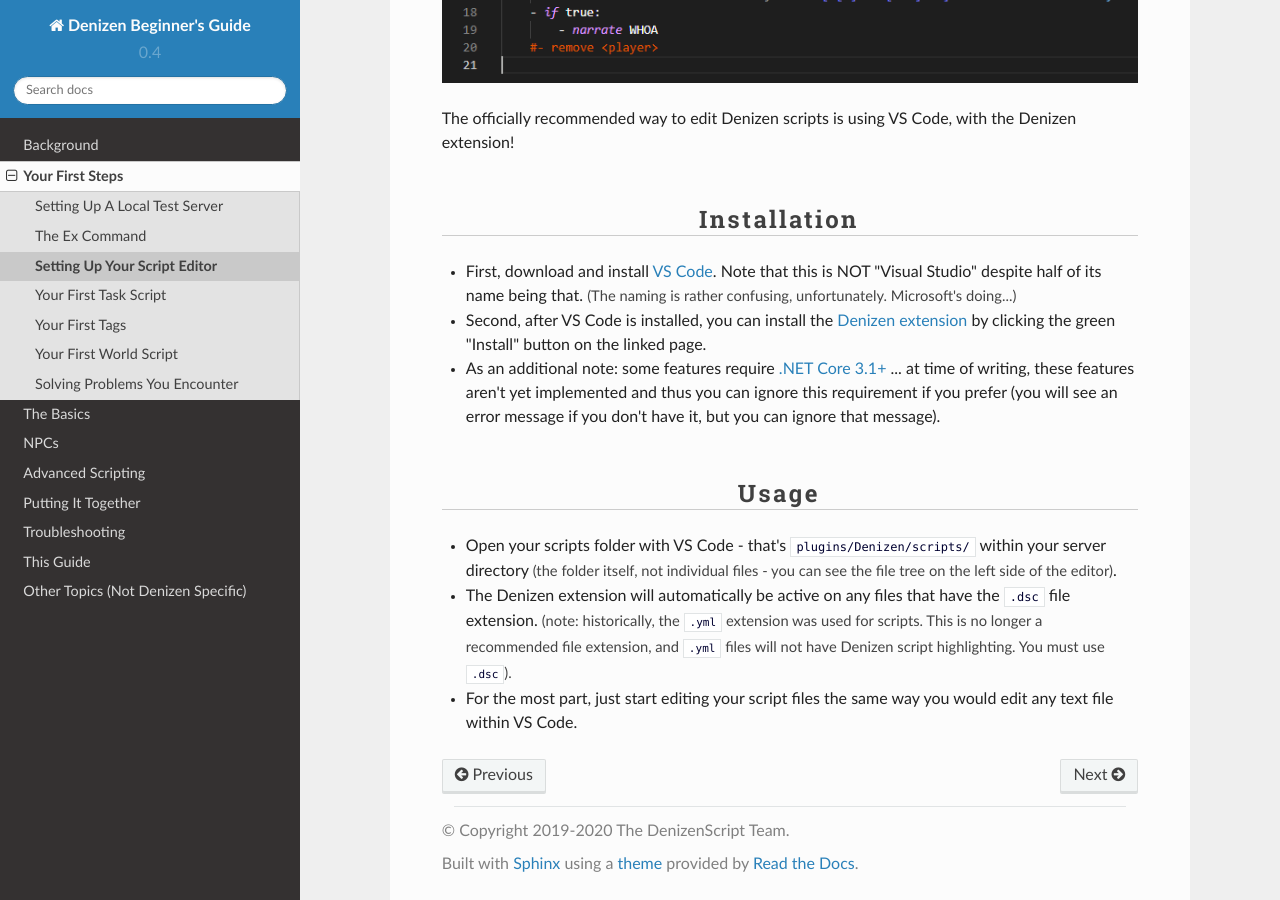
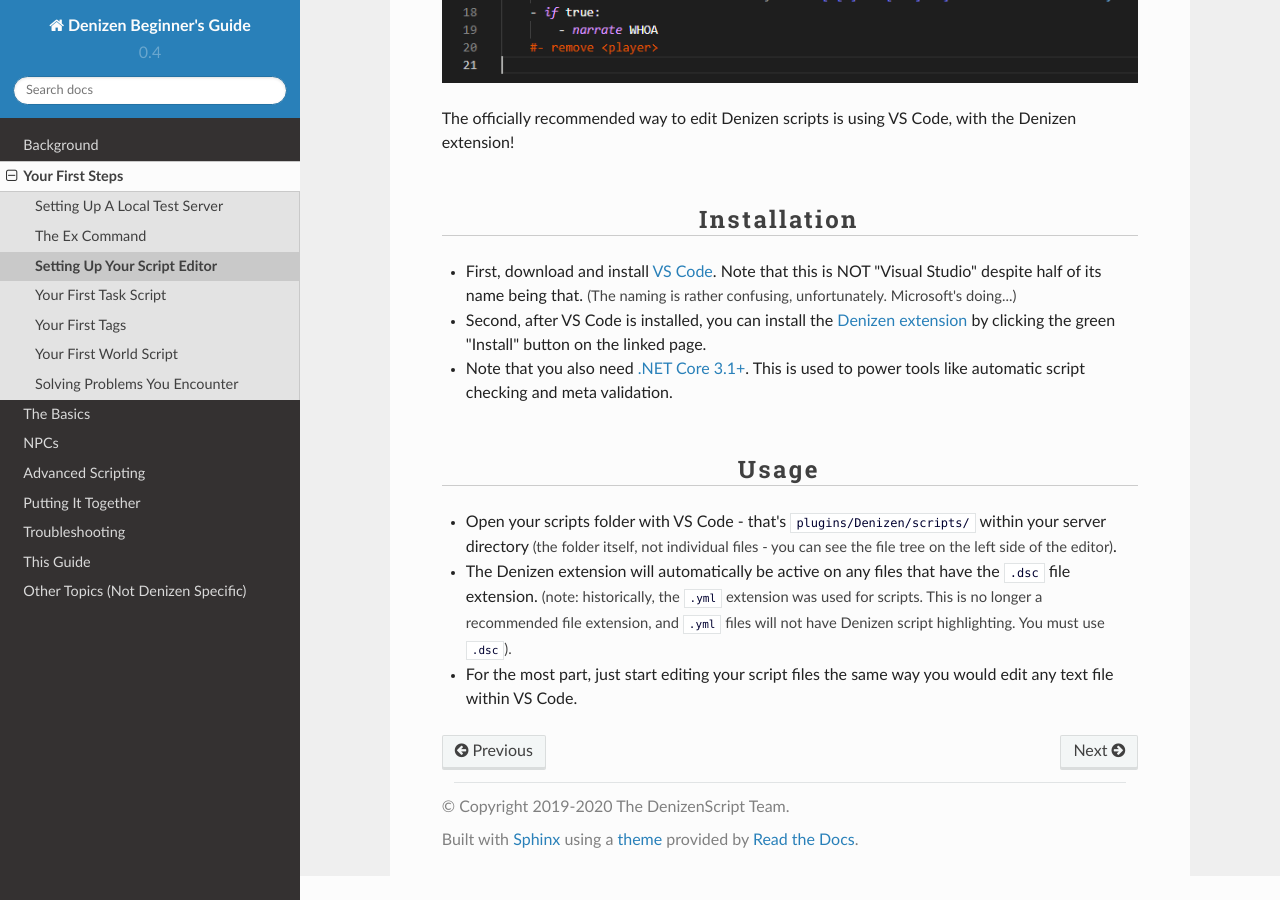
Before and after one commit to DenizenScript/Denizen-Beginners-Guide, a Sphinx documentation site: the page built from source/guides/first-steps/script-editor.md, in a window 1280 px wide and 900 px high, scrolled down 732 px. Built offline with Sphinx 7.4.7 and the Read the Docs theme 2.0.0, drawn with Linux system fonts in a browser that asks for light colours.

Commit message:
note that NetCore is required now

```diff
--- a/source/guides/first-steps/script-editor.md
+++ b/source/guides/first-steps/script-editor.md
@@ -16,7 +16,7 @@ The officially recommended way to edit Denizen scripts is using VS Code, with th
 
 - First, download and install [VS Code](https://code.visualstudio.com/). Note that this is NOT "Visual Studio" despite half of its name being that. <span class="parens">(The naming is rather confusing, unfortunately. Microsoft's doing...)</span>
 - Second, after VS Code is installed, you can install the [Denizen extension](https://marketplace.visualstudio.com/items?itemName=DenizenScript.denizenscript) by clicking the green "Install" button on the linked page.
-- As an additional note: some features require [.NET Core 3.1+](https://dotnet.microsoft.com/download/dotnet-core/3.1) ... at time of writing, these features aren't yet implemented and thus you can ignore this requirement if you prefer (you will see an error message if you don't have it, but you can ignore that message).
+- Note that you also need [.NET Core 3.1+](https://dotnet.microsoft.com/download/dotnet-core/3.1). This is used to power tools like automatic script checking and meta validation.
 
 ### Usage
 
```
